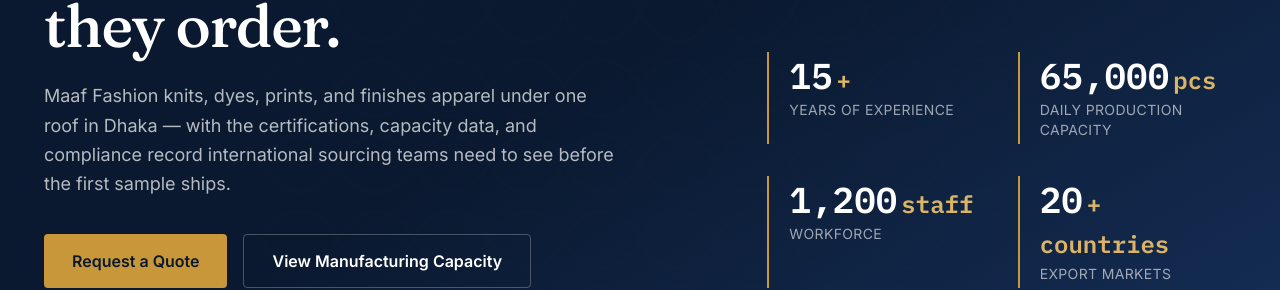
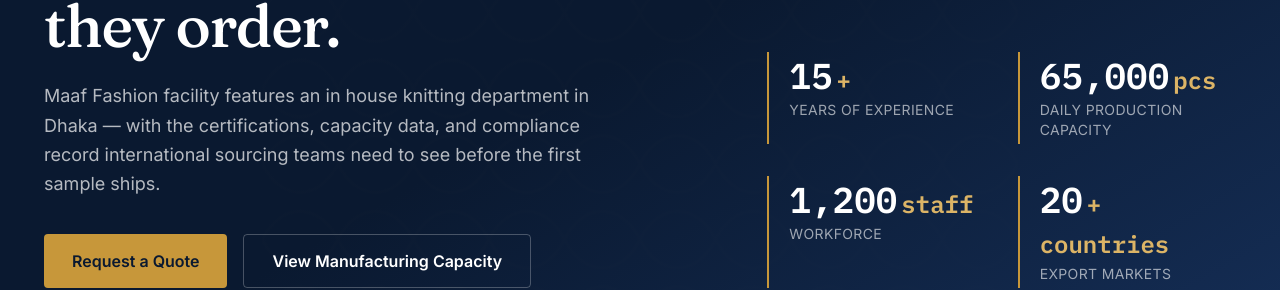
Before and after one commit to muhammad-sadman/maaf-fashion-website, a Next.js app in the folder frontend/: page / in a window 1280 px wide. Shown: the part 408-698 px from the top of the page. Built offline with nearby package versions, Linux system fonts and the light colour scheme; no server answers.

Commit message:
Update paragraph to improve clarity about Maaf Fashion

```diff
--- a/frontend/src/app/page.js
+++ b/frontend/src/app/page.js
@@ -28,8 +28,8 @@
               Built stitch by stitch for buyers who audit before they order.
             </h1>
             <p className="mt-6 text-white/70 text-lg max-w-xl leading-relaxed">
-              Maaf Fashion knits, dyes, prints, and finishes apparel under one
-              roof in Dhaka — with the certifications, capacity data, and
+              Maaf Fashion facility features an in house knitting department
+              in Dhaka — with the certifications, capacity data, and
               compliance record international sourcing teams need to see
               before the first sample ships.
             </p>
```
